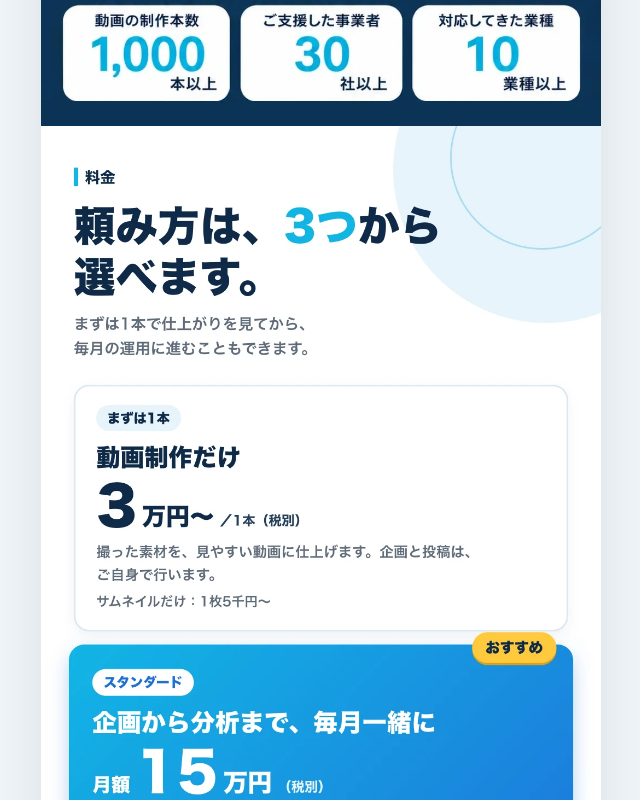
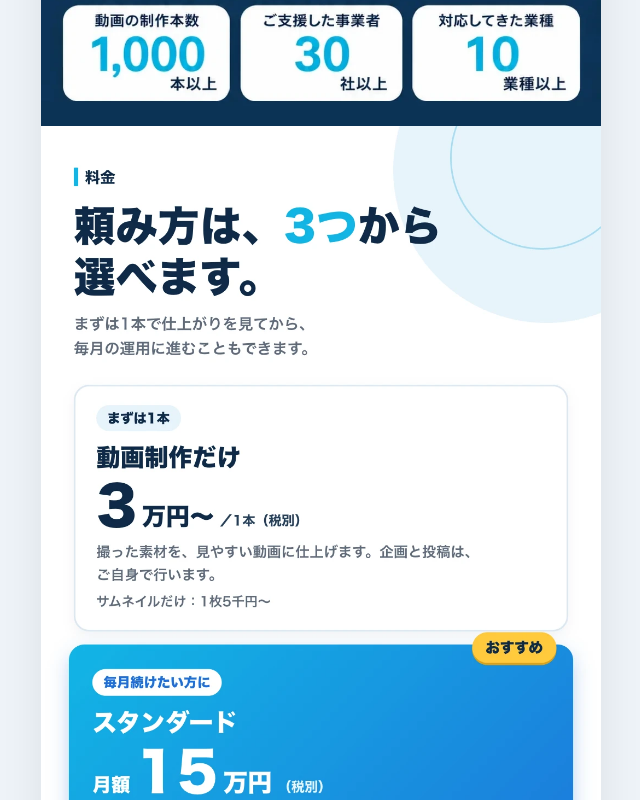
Before and after one commit to AAA202630/runmate-lp, a plain HTML site: page index.html in a window 1280 px wide. Shown: the part 8520-9320 px from the top of the page, without its empty margins (319-959 px from the left). Drawn offline with Linux system fonts and the light colour scheme.

Commit message:
料金ページ：スタンダードをプランの名前として大きくし、上の札を「毎月続けたい方に」に（altも修正）
Co-Authored-By: Claude <noreply@anthropic.com>

```diff
--- a/index.html
+++ b/index.html
@@ -59,7 +59,7 @@
 </section>
 <section class="sec">
   <h2 class="sr">頼み方は、3つから選べます。</h2>
-  <img src="images/g-11-price-3plans.webp" width="1024" height="2532" loading="lazy" alt="料金。頼み方は、3つから選べます。まずは1本で仕上がりを見てから、毎月の運用に進むこともできます。まずは1本：動画制作だけ 1本3万円〜（税別）。撮った素材を、見やすい動画に仕上げます。企画と投稿は、ご自身で行います。サムネイルだけ：1枚5千円〜。おすすめ　スタンダード：企画から分析まで、毎月一緒に。月額15万円（税別）、長い動画 月4本＋ショート動画 月4本。長い動画1本あたり3.75万円（ショートつき）。含まれるもの：チャンネル設計、企画、台本・構成、動画制作、ショート動画、サムネイル、投稿、分析レポート、月次ミーティング。撮影もおまかせしたい方に　プレミアム：月額38万円（税別）、長い動画 月8本＋ショート動画 月8本＋出張撮影 月1回。スタンダードの内容に、本数と撮影を加えます。撮影は、RunMateが伺います。出張撮影は全国に伺います。交通費は別途かかります。はじめるときの初期費用0円。地域を問わず全国対応。期間のしばりなし、最低契約なし。参考：料金を公開している運用代行13社では、いちばん多い価格帯が月38万〜50万円で、初期費用が別にかかる会社が多くなっています。本数・含まれる作業・撮影の条件は、会社ごとに異なります（各社の公開情報より・税別）。詳しい料金は、LINEの無料相談でご案内します。">
+  <img src="images/g-11-price-3plans-v2.webp" width="1024" height="2532" loading="lazy" alt="料金。頼み方は、3つから選べます。まずは1本で仕上がりを見てから、毎月の運用に進むこともできます。まずは1本：動画制作だけ 1本3万円〜（税別）。撮った素材を、見やすい動画に仕上げます。企画と投稿は、ご自身で行います。サムネイルだけ：1枚5千円〜。おすすめ　毎月続けたい方に　スタンダード：月額15万円（税別）、長い動画 月4本＋ショート動画 月4本。長い動画1本あたり3.75万円（ショートつき）。含まれるもの：チャンネル設計、企画、台本・構成、動画制作、ショート動画、サムネイル、投稿、分析レポート、月次ミーティング。撮影もおまかせしたい方に　プレミアム：月額38万円（税別）、長い動画 月8本＋ショート動画 月8本＋出張撮影 月1回。スタンダードの内容に、本数と撮影を加えます。撮影は、RunMateが伺います。出張撮影は全国に伺います。交通費は別途かかります。はじめるときの初期費用0円。地域を問わず全国対応。期間のしばりなし、最低契約なし。参考：料金を公開している運用代行13社では、いちばん多い価格帯が月38万〜50万円で、初期費用が別にかかる会社が多くなっています。本数・含まれる作業・撮影の条件は、会社ごとに異なります（各社の公開情報より・税別）。詳しい料金は、LINEの無料相談でご案内します。">
 </section>
 <div class="midcta">
   <p><span>どの頼み方が合うか、</span><span>そのままご相談いただけます</span></p>
```
Also changed, not shown: images/g-11-price-3plans-v2.webp (added).
